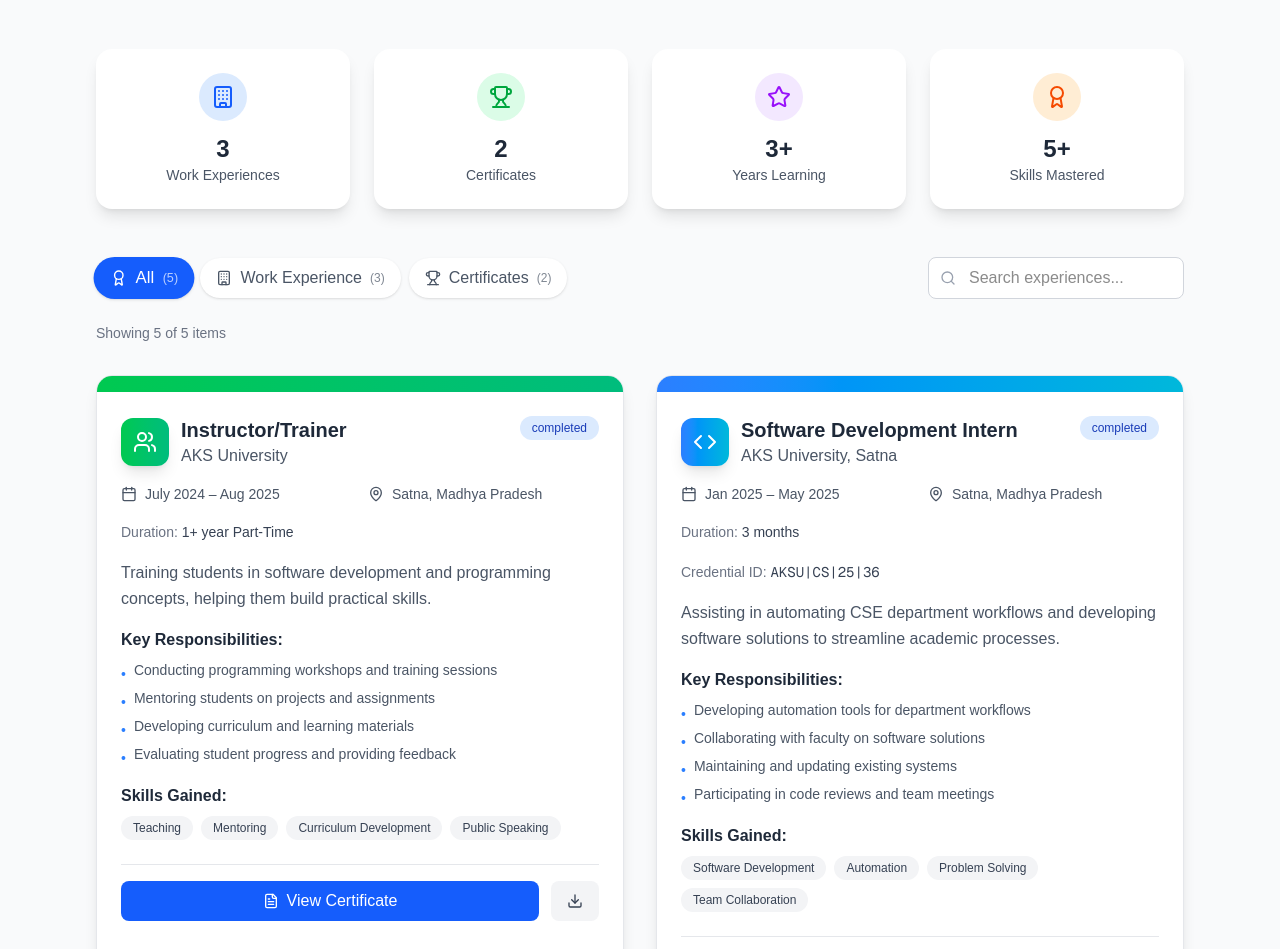
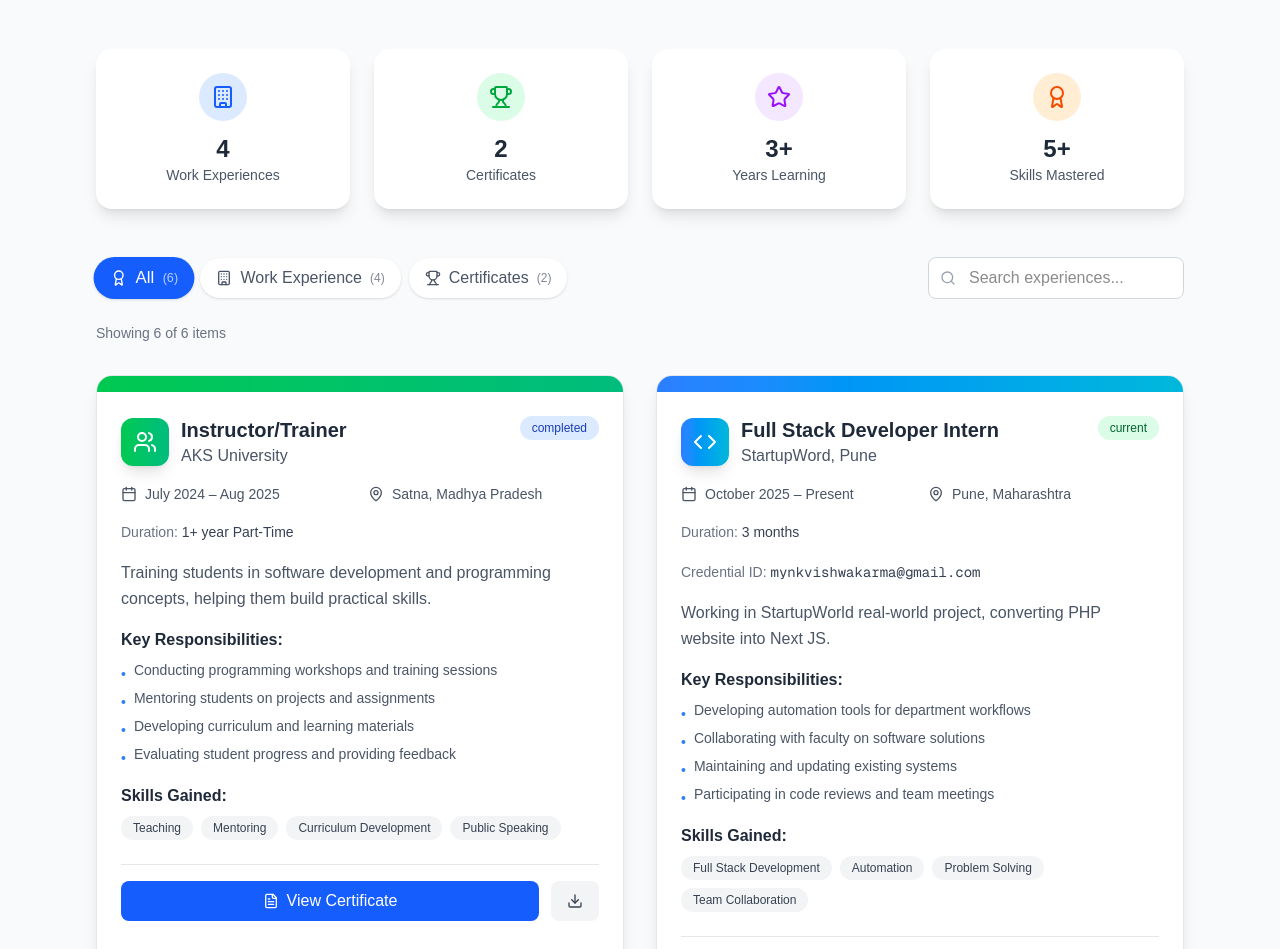
Before and after one commit to mynkvishwakarma/Mayank-s-Portfolio, a Next.js app: page /module/certificates in a window 1280 px wide. Shown: the part 283-1232 px from the top of the page. Built offline with nearby package versions, Linux system fonts and the light colour scheme.

Commit message:
new work-experience add

```diff
--- a/src/app/module/certificates/page.tsx
+++ b/src/app/module/certificates/page.tsx
@@ -124,7 +124,30 @@ export default function Certificates() {
     {
       id: 2,
       type: 'experience',
-      title: 'Software Development Intern',
+      title: 'Full Stack Developer Intern',
+      company: 'StartupWord, Pune',
+      credentialId: 'mynkvishwakarma@gmail.com',
+      period: 'October 2025 – Present',
+      duration: '3 months',
+      location: 'Pune, Maharashtra',
+      description: 'Working in StartupWorld real-world project, converting PHP website into Next JS.',
+      responsibilities: [
+        'Developing automation tools for department workflows',
+        'Collaborating with faculty on software solutions',
+        'Maintaining and updating existing systems',
+        'Participating in code reviews and team meetings'
+      ],
+      skills: ['Full Stack Development', 'Automation', 'Problem Solving', 'Team Collaboration'],
+      icon: Code,
+      category: 'work',
+      status: 'current',
+      color: 'from-blue-500 to-cyan-500',
+      certificateUrl: '/certificates/Offer_Letter.pdf'
+    },
+    {
+      id: 3,
+      type: 'experience',
+      title: 'Full Stack Developer Intern',
       company: 'AKS University, Satna',
       credentialId: 'AKSU|CS|25|36',
       period: 'Jan 2025 – May 2025',
@@ -137,7 +160,7 @@ export default function Certificates() {
         'Maintaining and updating existing systems',
         'Participating in code reviews and team meetings'
       ],
-      skills: ['Software Development', 'Automation', 'Problem Solving', 'Team Collaboration'],
+      skills: ['Full Stack Development', 'Automation', 'Problem Solving', 'Team Collaboration'],
       icon: Code,
       category: 'work',
       status: 'completed',
@@ -145,7 +168,7 @@ export default function Certificates() {
       certificateUrl: '/certificates/software-intern.pdf'
     },
     {
-      id: 3,
+      id: 4,
       type: 'experience',
       title: 'Web Development Intern',
       company: 'ApexPlanet',
@@ -163,7 +186,7 @@ export default function Certificates() {
       skills: ['HTML/CSS', 'JavaScript', 'React', 'Node.js', 'Database Design'],
       icon: Code,
       category: 'work',
-      status: 'current',
+      status: 'completed',
       color: 'from-purple-500 to-pink-500',
       certificateUrl: '/certificates/web-intern.pdf'
     }
@@ -171,7 +194,7 @@ export default function Certificates() {
 
   const certificates: Certificate[] = [
     {
-      id: 4,
+      id: 5,
       type: 'certificate',
       title: 'IBM and Design Thinking',
       issuer: 'IBM',
@@ -191,7 +214,7 @@ export default function Certificates() {
       badge: 'ibm'
     },
     {
-      id: 5,
+      id: 6,
       type: 'certificate',
       title: 'Fundamental AI Concepts',
       issuer: 'Microsoft',
@@ -209,7 +232,8 @@ export default function Certificates() {
       status: 'completed',
       color: 'from-green-600 to-teal-600',
       badge: 'microsoft'
-    }
+    },
+
   ];
 
   const allItems: Item[] = [...experiences, ...certificates];
```
Also changed, not shown: 2 other files (tests, documents, lock files or other folders).
